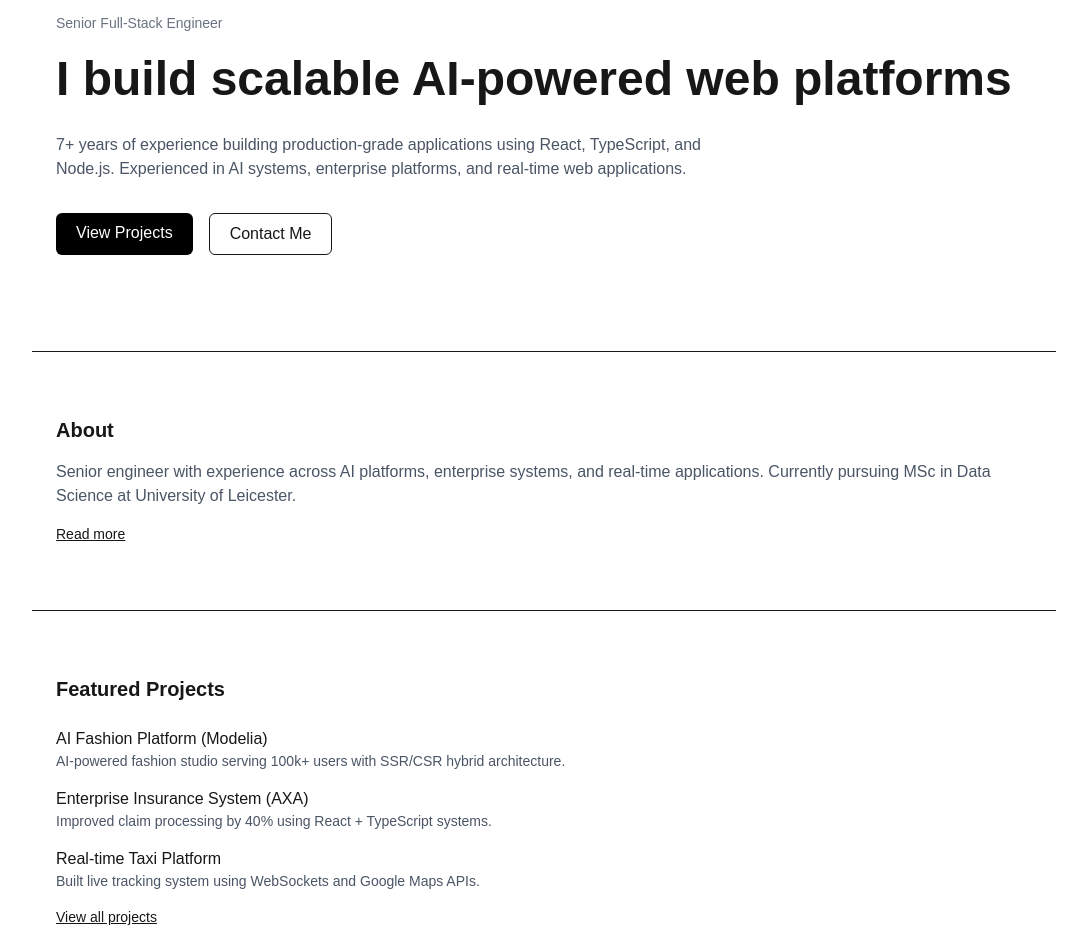
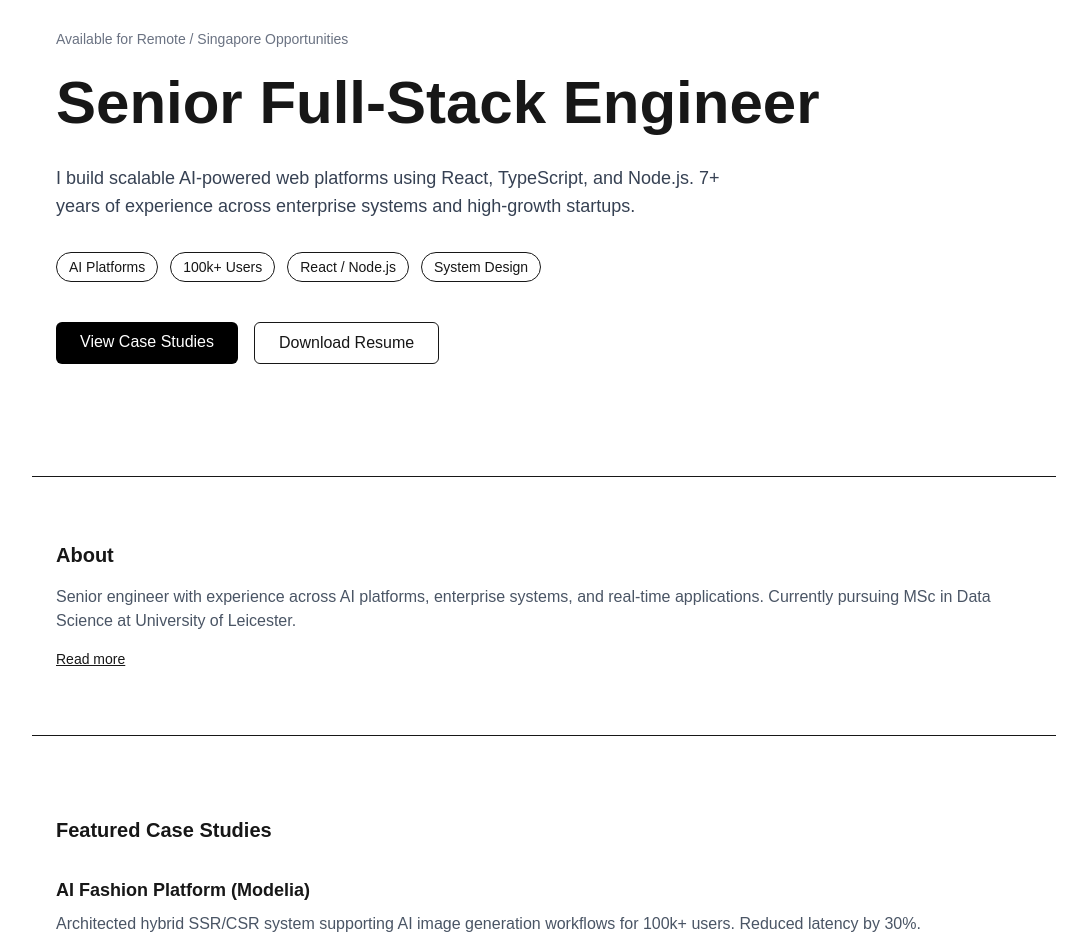
Before and after one commit to vaishali-purohit/vaishali-portfolio, a Next.js app: page / in a window 1280 px wide. Shown: the part 140-1092 px from the top of the page, without its empty margins (96-1183 px from the left). Built offline with nearby package versions, Linux system fonts and the light colour scheme.

Commit message:
Upgrade homepage with senior-level positioning and case study preview

```diff
--- a/src/app/page.tsx
+++ b/src/app/page.tsx
@@ -4,7 +4,7 @@ import ProjectsPreview from "@/components/sections/ProjectsPreview";
 
 export default function Home() {
   return (
-    <div>
+    <div className="pb-20">
       <Hero />
       <AboutPreview />
       <ProjectsPreview />
--- a/src/components/sections/Hero.tsx
+++ b/src/components/sections/Hero.tsx
@@ -1,28 +1,37 @@
 export default function Hero() {
   return (
-    <section className="max-w-5xl mx-auto px-6 py-24">
-      <p className="text-sm text-gray-500 mb-4">Senior Full-Stack Engineer</p>
+    <section className="max-w-5xl mx-auto px-6 py-28">
+      <p className="text-sm text-gray-500 mb-4">
+        Available for Remote / Singapore Opportunities
+      </p>
 
-      <h1 className="text-4xl md:text-5xl font-semibold leading-tight">
-        I build scalable AI-powered web platforms
+      <h1 className="text-4xl md:text-6xl font-semibold leading-tight">
+        Senior Full-Stack Engineer
       </h1>
 
-      <p className="mt-6 text-gray-600 max-w-2xl">
-        7+ years of experience building production-grade applications using
-        React, TypeScript, and Node.js. Experienced in AI systems, enterprise
-        platforms, and real-time web applications.
+      <p className="mt-6 text-lg text-gray-700 max-w-2xl">
+        I build scalable AI-powered web platforms using React, TypeScript, and
+        Node.js. 7+ years of experience across enterprise systems and
+        high-growth startups.
       </p>
 
-      <div className="mt-8 flex gap-4">
+      <div className="mt-8 flex flex-wrap gap-3 text-sm">
+        <span className="px-3 py-1 border rounded-full">AI Platforms</span>
+        <span className="px-3 py-1 border rounded-full">100k+ Users</span>
+        <span className="px-3 py-1 border rounded-full">React / Node.js</span>
+        <span className="px-3 py-1 border rounded-full">System Design</span>
+      </div>
+
+      <div className="mt-10 flex gap-4">
         <a
           href="/projects"
-          className="px-5 py-2 bg-black text-white rounded-md"
+          className="px-6 py-2 bg-black text-white rounded-md"
         >
-          View Projects
+          View Case Studies
         </a>
 
-        <a href="/contact" className="px-5 py-2 border rounded-md">
-          Contact Me
+        <a href="/resume" className="px-6 py-2 border rounded-md">
+          Download Resume
         </a>
       </div>
     </section>
--- a/src/components/sections/ProjectsPreview.tsx
+++ b/src/components/sections/ProjectsPreview.tsx
@@ -2,35 +2,41 @@ import Link from "next/link";
 
 export default function ProjectsPreview() {
   return (
-    <section className="max-w-5xl mx-auto px-6 py-16 border-t">
-      <h2 className="text-xl font-semibold">Featured Projects</h2>
+    <section className="max-w-5xl mx-auto px-6 py-20 border-t">
+      <h2 className="text-xl font-semibold">Featured Case Studies</h2>
 
-      <div className="mt-6 space-y-4">
+      <div className="mt-8 space-y-8">
         <div>
-          <h3 className="font-medium">AI Fashion Platform (Modelia)</h3>
-          <p className="text-sm text-gray-600">
-            AI-powered fashion studio serving 100k+ users with SSR/CSR hybrid
-            architecture.
+          <h3 className="font-semibold text-lg">
+            AI Fashion Platform (Modelia)
+          </h3>
+          <p className="text-gray-600 mt-2">
+            Architected hybrid SSR/CSR system supporting AI image generation
+            workflows for 100k+ users. Reduced latency by 30%.
           </p>
         </div>
 
         <div>
-          <h3 className="font-medium">Enterprise Insurance System (AXA)</h3>
-          <p className="text-sm text-gray-600">
-            Improved claim processing by 40% using React + TypeScript systems.
+          <h3 className="font-semibold text-lg">
+            Enterprise Insurance System (AXA)
+          </h3>
+          <p className="text-gray-600 mt-2">
+            Built scalable React + TypeScript systems improving claim processing
+            by 40% and reducing UI defects by 15%.
           </p>
         </div>
 
         <div>
-          <h3 className="font-medium">Real-time Taxi Platform</h3>
-          <p className="text-sm text-gray-600">
-            Built live tracking system using WebSockets and Google Maps APIs.
+          <h3 className="font-semibold text-lg">Real-time Taxi Platform</h3>
+          <p className="text-gray-600 mt-2">
+            Built live tracking system using WebSockets + Google Maps for 5,000+
+            daily rides.
           </p>
         </div>
       </div>
 
-      <Link href="/projects" className="mt-4 inline-block text-sm underline">
-        View all projects
+      <Link href="/projects" className="mt-8 inline-block underline text-sm">
+        View detailed engineering breakdown →
       </Link>
     </section>
   );
```
